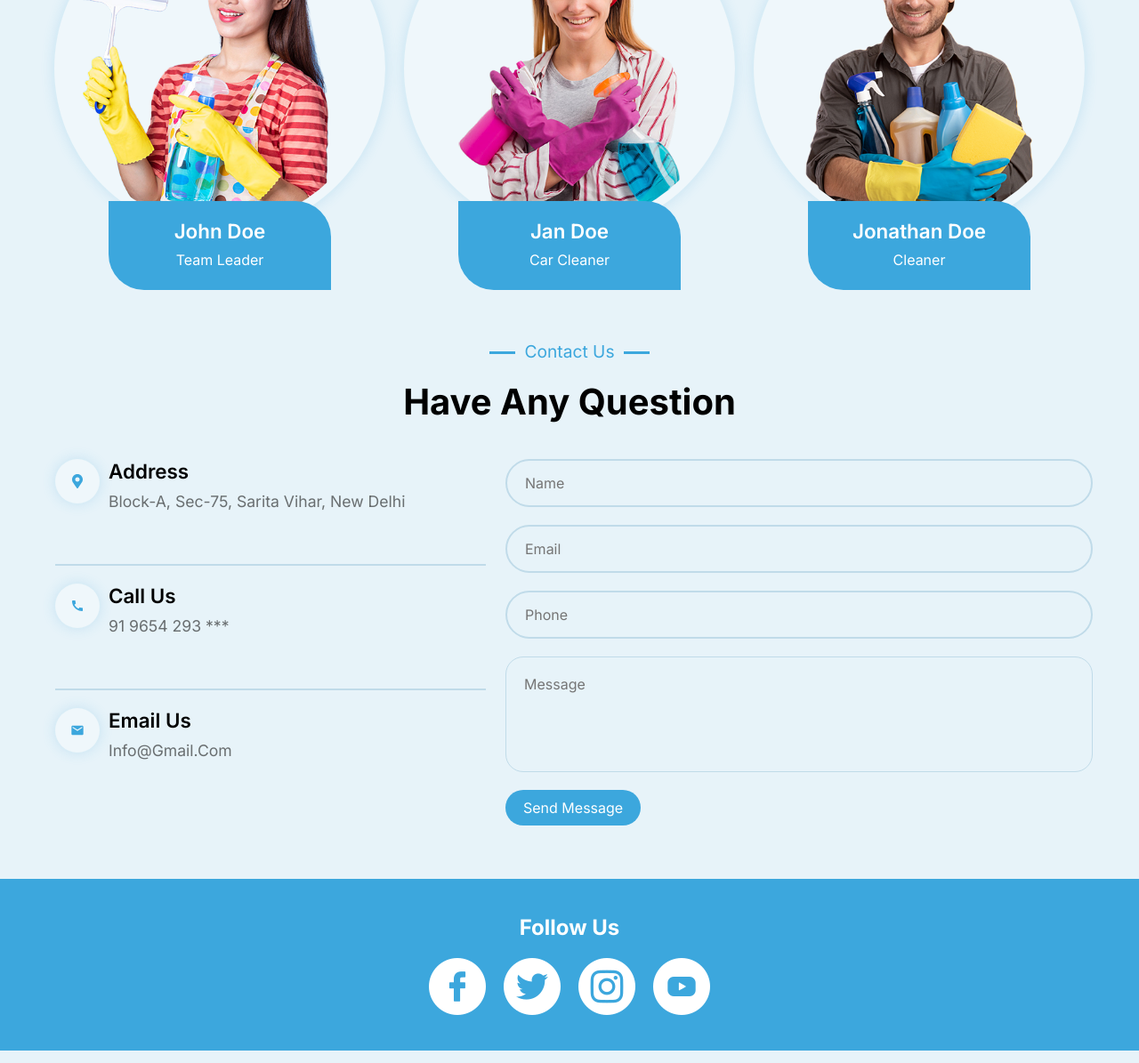
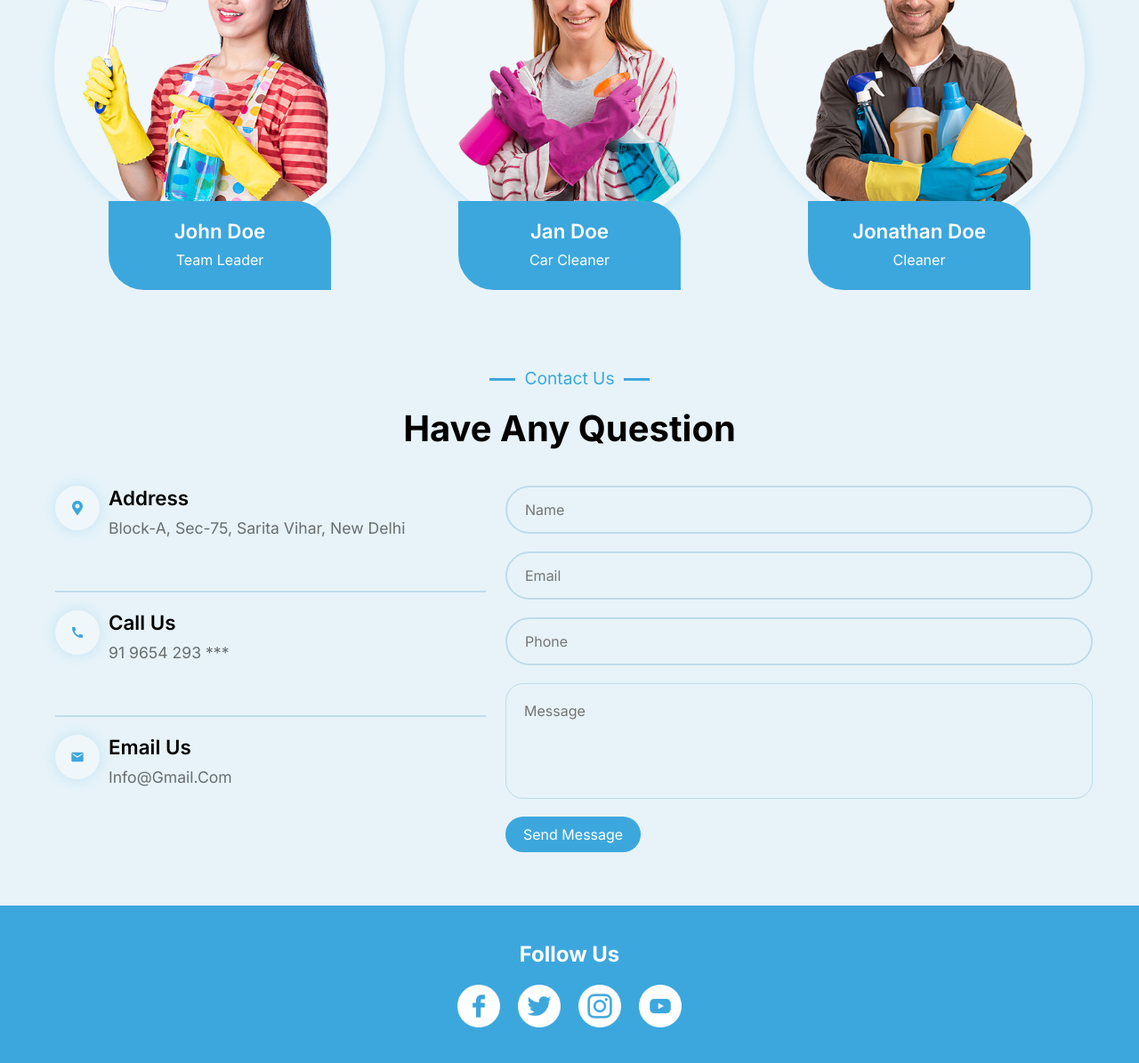
Before and after one commit to Bubblecrown/Home-Cleaning-Service, a React (Create React App) app: page / in a window 1280 px wide. Shown: the part 2876-4071 px from the top of the page at 89% size. Built offline with nearby package versions, Linux system fonts and the light colour scheme.

Commit message:
finish project

```diff
--- a/src/globalStyles.js
+++ b/src/globalStyles.js
@@ -21,6 +21,7 @@ export const BgColor = "#e7f3f9";
 export const BgCircleColor = "#eff7fb";
 export const Boxshadow = "rgba(60,167,221,0.2) 0px 0px 15px 0px;";
 export const LineColor = "#c0dbe9";
+
 export const Section = styled.div`
   padding: 60px 0;
 `;
@@ -52,6 +53,10 @@ export const Button = styled.button`
   transition: all 0.3s ease;
   &:hover {
     box-shadow: rgba(100, 100, 111, 0.2) 0px 7px 29px 0px;
+  }
+  @media screen and (max-width: 768px) {
+    margin: 0 auto;
+
   }
 `;
 
--- a/src/layouts/ContactSection/ContactSection.js
+++ b/src/layouts/ContactSection/ContactSection.js
@@ -1,7 +1,7 @@
 import React from "react";
 import { TitleSection, InputBox } from "../../components";
 import { AddressData, ContactData } from "../../data/ContactData";
-import { Container, Row, Section, Column } from "../../globalStyles";
+import { Container, Row, Column } from "../../globalStyles";
 
 import {
   AddressTitle,
@@ -9,11 +9,12 @@ import {
   ContactColumn,
   ContactIcon,
   ContactRow,
+  ContactSec
 
 } from "./ContactStyle";
 const ContactSection = ({path}) => {
   return (
-    <Section id={path}>
+    <ContactSec id={path}>
       <Container>
         <TitleSection {...ContactData} />
         <Row>
@@ -34,7 +35,7 @@ const ContactSection = ({path}) => {
           <InputBox />
         </Row>
       </Container>
-    </Section>
+    </ContactSec>
   );
 };
 
--- a/src/layouts/ContactSection/ContactStyle.js
+++ b/src/layouts/ContactSection/ContactStyle.js
@@ -7,6 +7,10 @@ import {
   Row,
   Secondary,
 } from "../../globalStyles";
+
+export const ContactSec = styled.section`
+  padding: 90px 0 60px 0;
+`;
 
 export const AddressTitle = styled.h1`
   text-transform: capitalize;
--- a/src/layouts/Footer/FooterStyle.js
+++ b/src/layouts/Footer/FooterStyle.js
@@ -28,4 +28,6 @@ export const FooterRow = styled.div`
   justify-content: center;
 `;
 
-export const IconFooter = styled.img``;
+export const IconFooter = styled.img`
+width: clamp(32px, 5vw, 48px);
+`;
```
